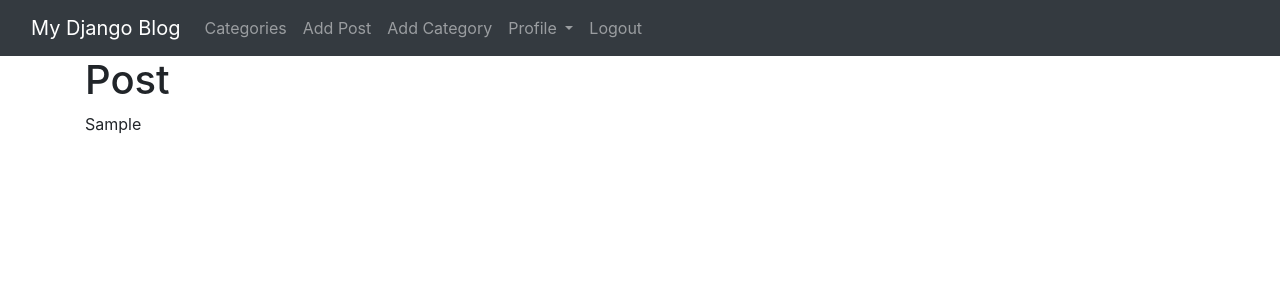
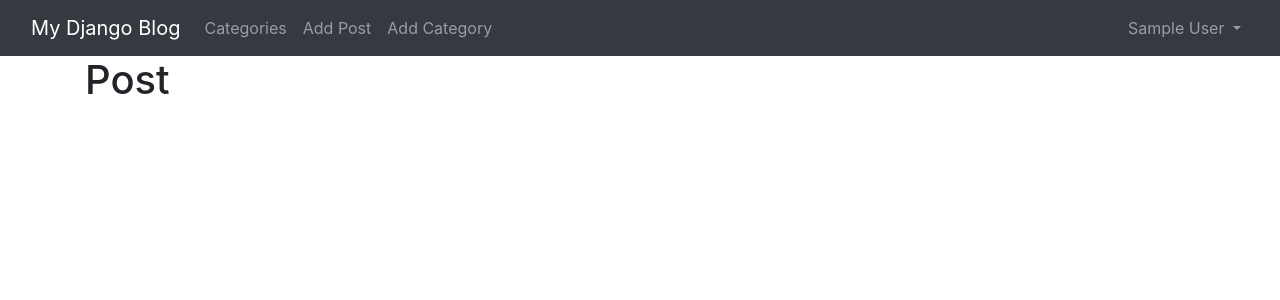
Before and after one commit to fashkl/simple-django-blog, a Django app: page / in a window 1280 px wide. Shown: the top 300 px of the page. Run offline with Django 3.2, Linux system fonts and the light colour scheme; the visitor is signed in with stand-in values (Sample User, id 1); data that the repository does not hold is empty; some libraries are stand-ins or nearby versions.

Commit message:
Add Blog User Name To Navbar

```diff
--- a/myBlog/templates/base.html
+++ b/myBlog/templates/base.html
@@ -55,26 +55,10 @@
                         <a class="nav-link" href="{% url 'add_category' %}">Add Category</a>
                     </li>
 
-                    <li class="nav-item dropdown">
-                        <a class="nav-link dropdown-toggle" href="#" id="navbarDropdown"
-                           role="button" data-toggle="dropdown" aria-haspopup="true"
-                           aria-expanded="false">
-                            Profile
-                        </a>
-                        <div class="dropdown-menu" aria-labelledby="navbarDropdown">
-                            <a class="dropdown-item" href="{% url 'edit_profile' %}">Edit Settings</a>
-                            {% if user.userprofile.user.id %}
-                                <a class="dropdown-item" href="{% url 'edit_profile_page' user.userprofile.id %}">Edit Profile Page</a>
-                                <a class="dropdown-item" href="{% url 'show_profile_page' user.userprofile.id %}">Show Profile Page</a>
-                            {% else %}
-                                <a class="dropdown-item" href="{%  url 'create_profile_page' %}">Create Profile Page</a>
-                            {% endif %}
-                        </div>
-                    </li>
 
-                    <li class="nav-item">
-                        <a class="nav-link" href="{% url 'logout' %}">Logout</a>
-                    </li>
+{#                    <li class="nav-item">#}
+{#                        <a class="nav-link" href="{% url 'logout' %}">Logout</a>#}
+{#                    </li>#}
                 {% else %}
                     <li class="nav-item">
                         <a class="nav-link" href="{% url 'register' %}">Register</a>
@@ -84,6 +68,30 @@
                     </li>
                 {% endif %}
             </ul>
+
+            {% if user.is_authenticated %}
+                <ul class="navbar-nav ml-auto mb-2 mb-lg-0">
+                    <li class="nav-item dropdown">
+                        <a class="nav-link dropdown-toggle" href="#" id="navbarDropdown"
+                           role="button" data-toggle="dropdown" aria-haspopup="true"
+                           aria-expanded="false">
+                            {{ user.first_name }} {{ user.last_name }}
+                        </a>
+                        <div class="dropdown-menu dropdown-menu-right" aria-labelledby="navbarDropdown">
+                            <a class="dropdown-item" href="{% url 'edit_profile' %}">Edit Settings</a>
+                            {% if user.userprofile.user.id %}
+                                <a class="dropdown-item" href="{% url 'edit_profile_page' user.userprofile.id %}">Edit
+                                    Profile Page</a>
+                                <a class="dropdown-item" href="{% url 'show_profile_page' user.userprofile.id %}">Show
+                                    Profile Page</a>
+                            {% else %}
+                                <a class="dropdown-item" href="{% url 'create_profile_page' %}">Create Profile Page</a>
+                            {% endif %}
+                            <a class="dropdown-item" href="{% url 'logout' %}">Logout</a>
+                        </div>
+                    </li>
+                </ul>
+            {% endif %}
         </div>
     </div>
 </nav>
--- a/myBlog/templates/home.html
+++ b/myBlog/templates/home.html
@@ -5,7 +5,6 @@
 
 {% block content %}
     <h1>Post</h1>
-    {{ user.first_name }}
     <ul>
         {% for post in object_list %}
             <li>
--- a/myBlog/urls.py
+++ b/myBlog/urls.py
@@ -11,7 +11,6 @@ urlpatterns = [
     path('add_category/', AddCategoryView.as_view(), name="add_category"),
     path('category-list/', category_list_view, name="category-list"),
     path('category/<str:category>', category_view, name="category"),
-    path('category/<str:category>', category_view, name="category"),
     path('like/<int:pk>', like_post_view, name="like_post"),
     path('article/<int:pk>/comment', AddCommentView.as_view(), name="add_comment")
 ]
```
